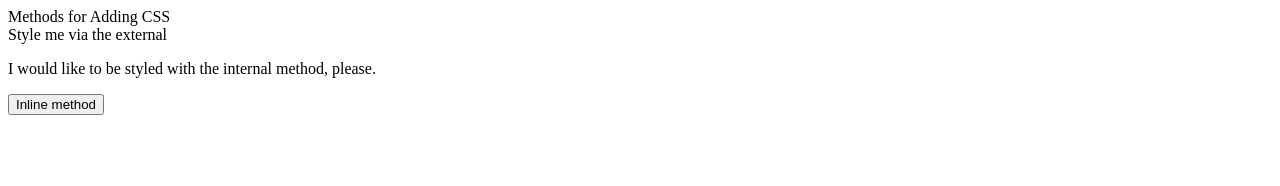
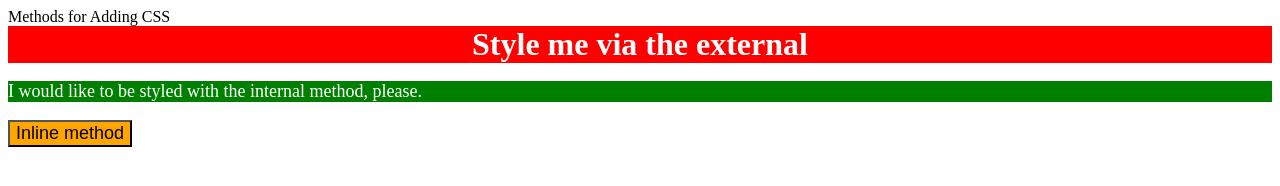
Before and after one commit to blooregardq/foundations, a plain HTML site: page 01-css-methods/index.html in a window 1280 px wide. Drawn offline with Linux system fonts and the light colour scheme.

Commit message:
"doing stuff to commit"

```diff
--- a/01-css-methods/index.html
+++ b/01-css-methods/index.html
@@ -5,15 +5,22 @@
         <meta http-equiv="X-UA-Compatible" content="IE=edge">
         <meta name="viewport" content="width=device, initial-scale=1.0">
         <tile>Methods for Adding CSS</tile>
-    </head>
+        <link rel="stylesheet" href="style.css">
+
+        <style>
+            p {
+                background-color: green;
+                color: white;
+                font-size: 18px;
+            }
+        </style>
+        </head>
     <body>
-        <div>
-            Style me via the external
-        </div>
+        <div>Style me via the external</div>
         <p>
             I would like to be styled with the internal method, please.
         </p>
-        <button>
+        <button style="background-color: orange; font-size: 18px;">
             Inline method
         </button>
     </body>
--- /dev/null
+++ b/01-css-methods/style.css
@@ -0,0 +1,7 @@
+div {
+    background-color: red;
+    color: white;
+    font-size: 32px;
+    text-align: center;
+    font-weight: bold;
+}
```
